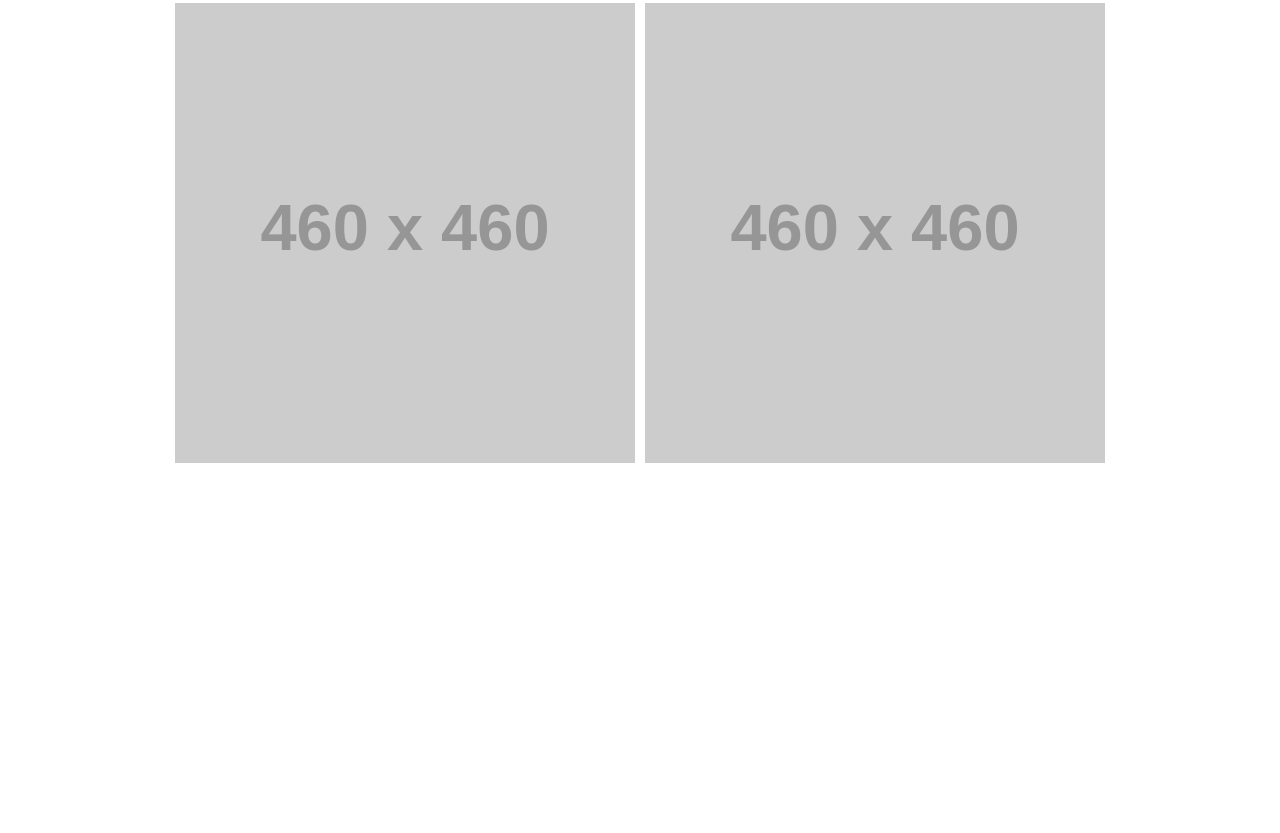
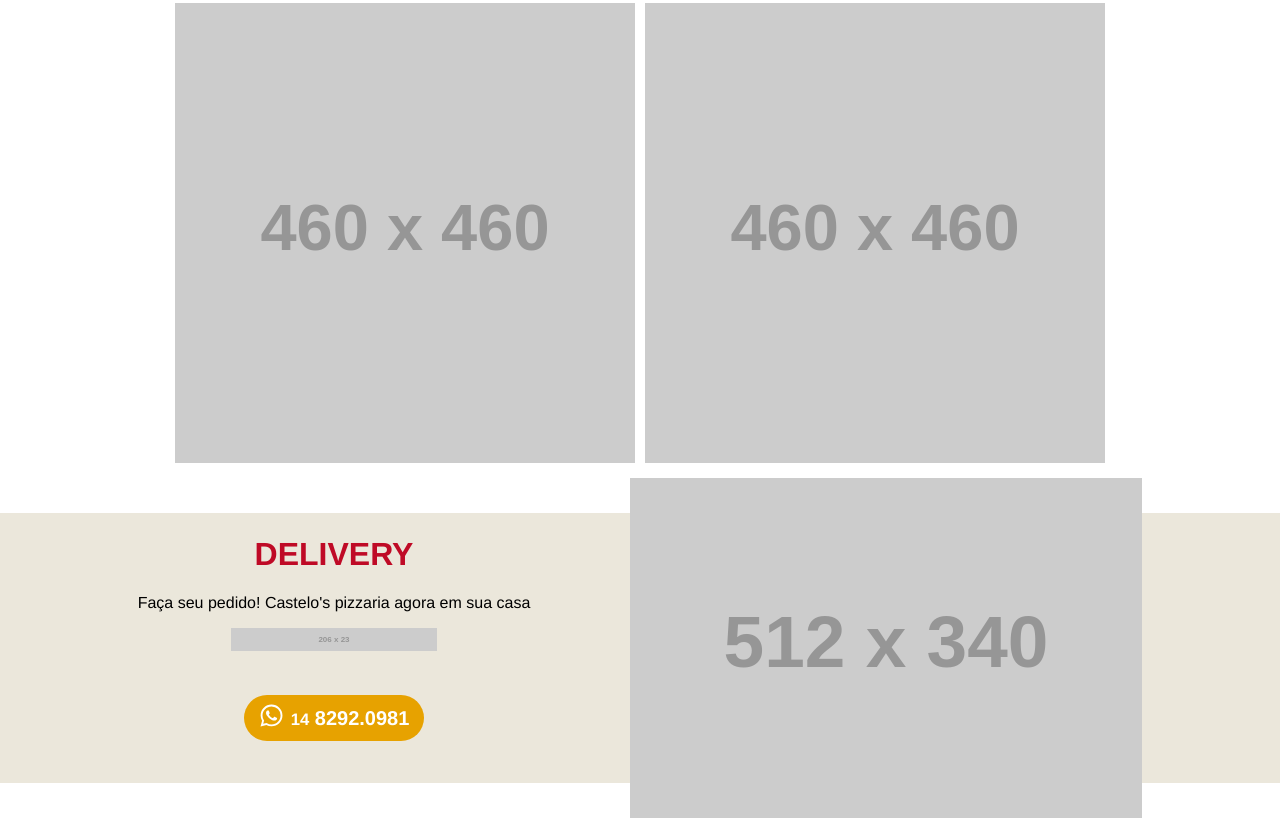
Before and after one commit to AnaChiaramonte/pizzaria, a plain HTML site: page index.html in a window 1280 px wide. Shown: the part 1586-2419 px from the top of the page. Before the commit the page ends 2049 px from the top, so only its background shows below. Drawn offline with nearby package versions, Linux system fonts and the light colour scheme; placeholder pictures from the web are drawn by us.

Commit message:
delivery

```diff
--- a/css/style.css
+++ b/css/style.css
@@ -208,6 +208,28 @@ header {
   gap: 10px;
   padding-top: 20px;
 }
+
+#Delivery {
+  max-height: 270px;
+  background: #ebe7db;
+  margin: 50px 0 ;
+  display: flex;
+  justify-content: center;
+  gap: 100px;
+  align-items: center;
+  text-align: center;
+}
+
+#Delivery h1{
+  text-transform:uppercase;
+color: #bf0a26;
+font-weight: 900;
+}
+
+#Delivery .sec-menu{
+  justify-content: center;
+  padding: 40px;
+}
 /*
 #cardapio div{
 
--- a/index.html
+++ b/index.html
@@ -53,7 +53,7 @@
           <div id="TextosBoasVindas">
             <h4>Seja bem vindo</h4>
             <h3>CASTELLO'S PIZZA GOURMET</h3>
-            <P>
+            <p>
               A pizzaria atravessou o Atlântico, conquistou São Paulo e os
               nossos corações. <br />
               Na Castello's Pizzaria queremos que você tenha a melhor
@@ -65,16 +65,36 @@
         </div>
 
         <div id="cardapio">
-          <img src="https://placehold.co/206x23" alt="">
+          <img src="https://placehold.co/206x23" alt="" />
           <h2>Nosso Cardápio</h2>
-        <p><a href="" class="btncardapio">conheça nossas delícias</a></p>
-         <div id="PromoPizzas">
-          <img src="https://placehold.co/460x460" alt="">
-          <img src="https://placehold.co/460x460" alt="">
-          <img src="https://placehold.co/460x460" alt="">
-          <img src="https://placehold.co/460x460" alt="">
-         </div>
+          <p><a href="" class="btncardapio">conheça nossas delícias</a></p>
+          <div id="PromoPizzas">
+            <img src="https://placehold.co/460x460" alt="" />
+            <img src="https://placehold.co/460x460" alt="" />
+            <img src="https://placehold.co/460x460" alt="" />
+            <img src="https://placehold.co/460x460" alt="" />
+          </div>
+        </div>
 
+        <div id="Delivery">
+          <div>
+            <h1>delivery</h1>
+            <p>Faça seu pedido! Castelo's pizzaria agora em sua casa</p>
+            <img src="https://placehold.co/206x23" alt="" />
+            <div class="sec-menu">
+              <a
+                href="https://api.whatsapp.com/send?phone=551436028600&text=Quero fazer um pedido"
+                class="Zap"
+                target="_blank"
+              >
+                <div id="btnzap">
+                  <div><ion-icon name="logo-whatsapp"></ion-icon></div>
+                  <b><small>14</small> 8292.0981</b>
+                </div>
+              </a>
+            </div>
+          </div>
+          <img src="https://placehold.co/512x340" alt="" />
         </div>
       </main>
 
```
